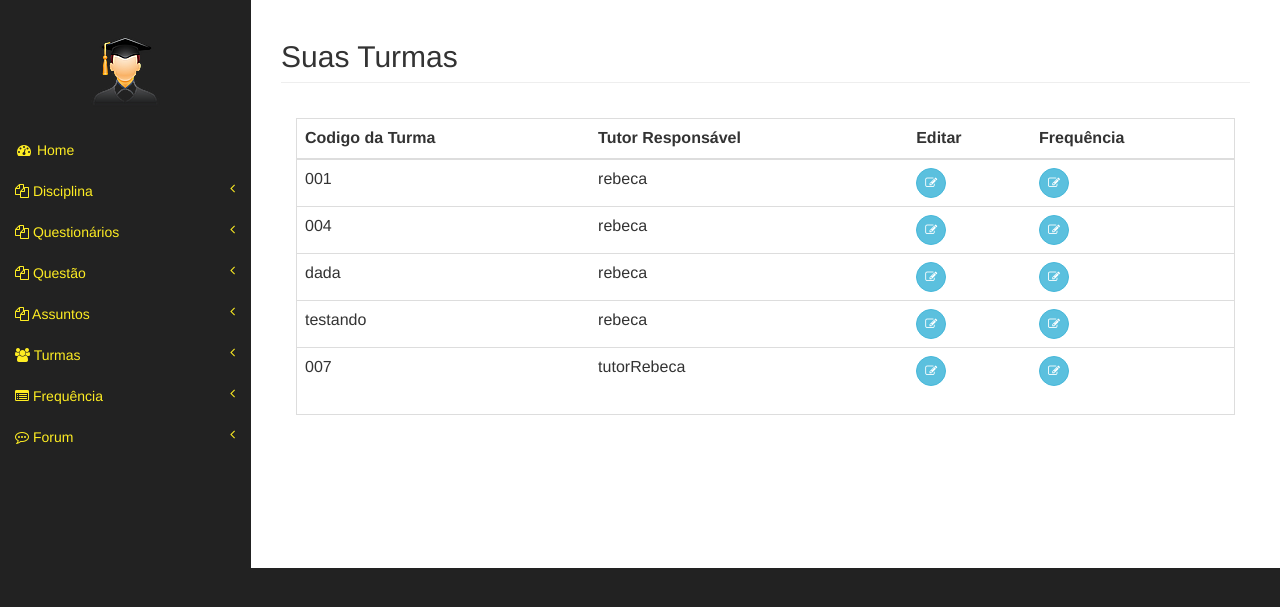
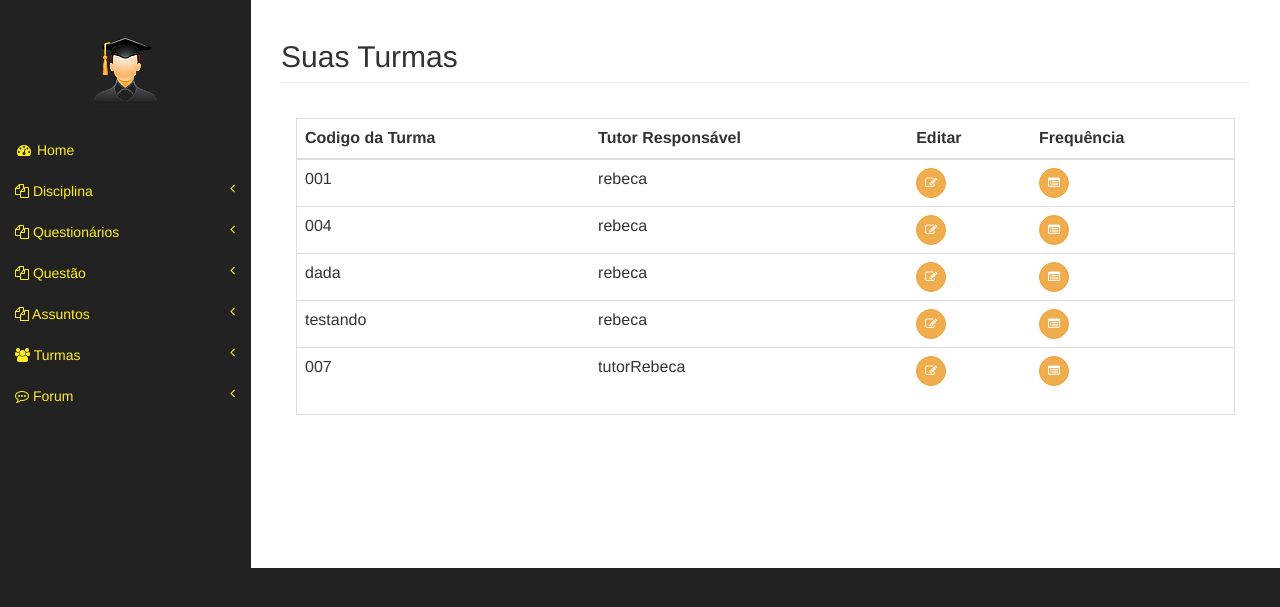
Before and after one commit to rebssd/EasyTutoring, a Django app: template templates/turmas/todasTurmas.html in a window 1280 px wide. Shown: the part 51-658 px from the top of the page. Run offline with Django 3.2, Linux system fonts and the light colour scheme; the template is opened without the code that fills it: values that come from a table or form of the project are taken from there, others are empty; data comes from the database, SQL or seed files in the repository; both versions use the stored data as it was after the commit; some libraries are stand-ins or nearby versions.

Commit message:
alguns ajustes

```diff
--- a/assuntos/views.py
+++ b/assuntos/views.py
@@ -24,7 +24,7 @@
 				disciplina = form.cleaned_data['disciplina']
 				assunto = Assunto(nome=nome, disciplina= disciplina)
 				assunto.save()
-				messages.add_message(request, messages.INFO, 'Disciplina cadastrada com sucesso.')
+				messages.add_message(request, messages.INFO, 'Assunto cadastrado com sucesso.')
 				return HttpResponseRedirect('/professor_area/index.html')
 			else:
 				messages.add_message(request, messages.ERROR, 'Disciplina já cadastrada.')
--- a/templates/aluno_area/turmaArea.html
+++ b/templates/aluno_area/turmaArea.html
@@ -23,7 +23,7 @@
                             <!-- /.nav-second-level -->
                         </li>
                         <li class="itens-menu">
-                            <a href="#" id="link-color"><i class="fa fa-files-o fa-fw" ></i>Forum<span class="fa arrow"></span></a>
+                            <a href="#" id="link-color"><i class="fa fa-commenting-o" ></i>Forum<span class="fa arrow"></span></a>
                             <ul class="nav nav-second-level">
                                 <li>
                                     <a href="#" id="link-color">Ver Notícias</a>
@@ -44,7 +44,7 @@
                             <!-- /.nav-second-level -->
                         </li>
                         <li class="itens-menu">
-                            <a href="#" id="link-color"><i class="fa fa-files-o"></i> Frequência<span class="fa arrow"></span></a>
+                            <a href="#" id="link-color"><i class="fa fa-list-alt"></i> Frequência<span class="fa arrow"></span></a>
                             <ul class="nav nav-second-level">
                                 <li  class="itens-menu">
                                     <a href="{% url 'faltas:faltaAluno' turma.id %}" id="link-color">Visualizar Frequências</a>
--- a/templates/disciplinas/show.html
+++ b/templates/disciplinas/show.html
@@ -27,7 +27,7 @@
                 	{% for disciplina in disciplinas %}
                         <tr>
                             <td>{{disciplina.nome}}</td>
-                            <td><a  href="{% url 'disciplinas:edit' disciplina.id %}"> <button type="button" class="btn btn-info btn-circle"><i class="fa fa-edit"></i>
+                            <td><a  href="{% url 'disciplinas:edit' disciplina.id %}"> <button type="button" class="btn btn-warning btn-circle"><i class="fa fa-edit"></i>
         </button></a></td>
                         </tr>
 					{% endfor %}
--- a/templates/professor_area/index.html
+++ b/templates/professor_area/index.html
@@ -81,18 +81,6 @@
                             <!-- /.nav-second-level -->
                         </li>
                         <li class="itens-menu">
-                            <a href="#" id="link-color"><i class="fa fa-list-alt" id="link-color"></i> Frequência<span class="fa arrow"></span></a>
-                            <ul class="nav nav-second-level">
-                                <li>
-                                    <a href="#" id="link-color">Visualizar Frequência</a>
-                                </li>
-                                <li>
-                                    <a href="#" id="link-color">Visualizar Dados Adicionais</a>
-                                </li>
-                            </ul>
-                            <!-- /.nav-second-level -->
-                        </li>
-                        <li class="itens-menu">
                             <a href="#" id="link-color"><i class="fa fa-commenting-o"></i> Forum<span class="fa arrow"></span></a>
                             <ul class="nav nav-second-level">
                                 <li>
--- a/templates/turmas/todasTurmas.html
+++ b/templates/turmas/todasTurmas.html
@@ -30,9 +30,9 @@
                         <tr>
                             <td>{{turma.codigo}}</td>
                             <td>{{turma.tutor}}</td>
-                            <td><a  href="{% url 'turmas:edit' turma.id %}"> <button type="button" class="btn btn-info btn-circle"><i class="fa fa-edit"></i>
+                            <td><a  href="{% url 'turmas:edit' turma.id %}"> <button type="button" class="btn btn-warning btn-circle"><i class="fa fa-edit"></i>
                             </button></a></td>
-                            <td><a  href="{% url 'faltas:dadosFrequencia' turma.id %}"> <button type="button" class="btn btn-info btn-circle"><i class="fa fa-edit"></i>
+                            <td><a  href="{% url 'faltas:dadosFrequencia' turma.id %}"> <button type="button" class="btn btn-warning btn-circle"><i class="fa fa-list-alt"></i>
                              </button></a></td>
                         </tr>
 					{% endfor %}
--- a/templates/tutor_area/turmaArea.html
+++ b/templates/tutor_area/turmaArea.html
@@ -23,9 +23,10 @@
                             <!-- /.nav-second-level -->
                         </li>
 
-                        <li>
-                            <a href="#" id="link-color"><i class="fa fa-list-alt"></i> Frequência<span class="fa arrow"></span></a>
+                        <li class="itens-menu">
+                            <a href="#" id="link-color"><i class="fa fa-list-alt" id="link-color"></i> Frequência<span class="fa arrow"></span></a>
                             <ul class="nav nav-second-level">
+
                                <li>
                                     <a href="{% url 'faltas:new' turma.id%}"  id="link-color">Cadastrar Frequência</a>
                                 </li>
```
Also changed, not shown: db.sqlite3.
